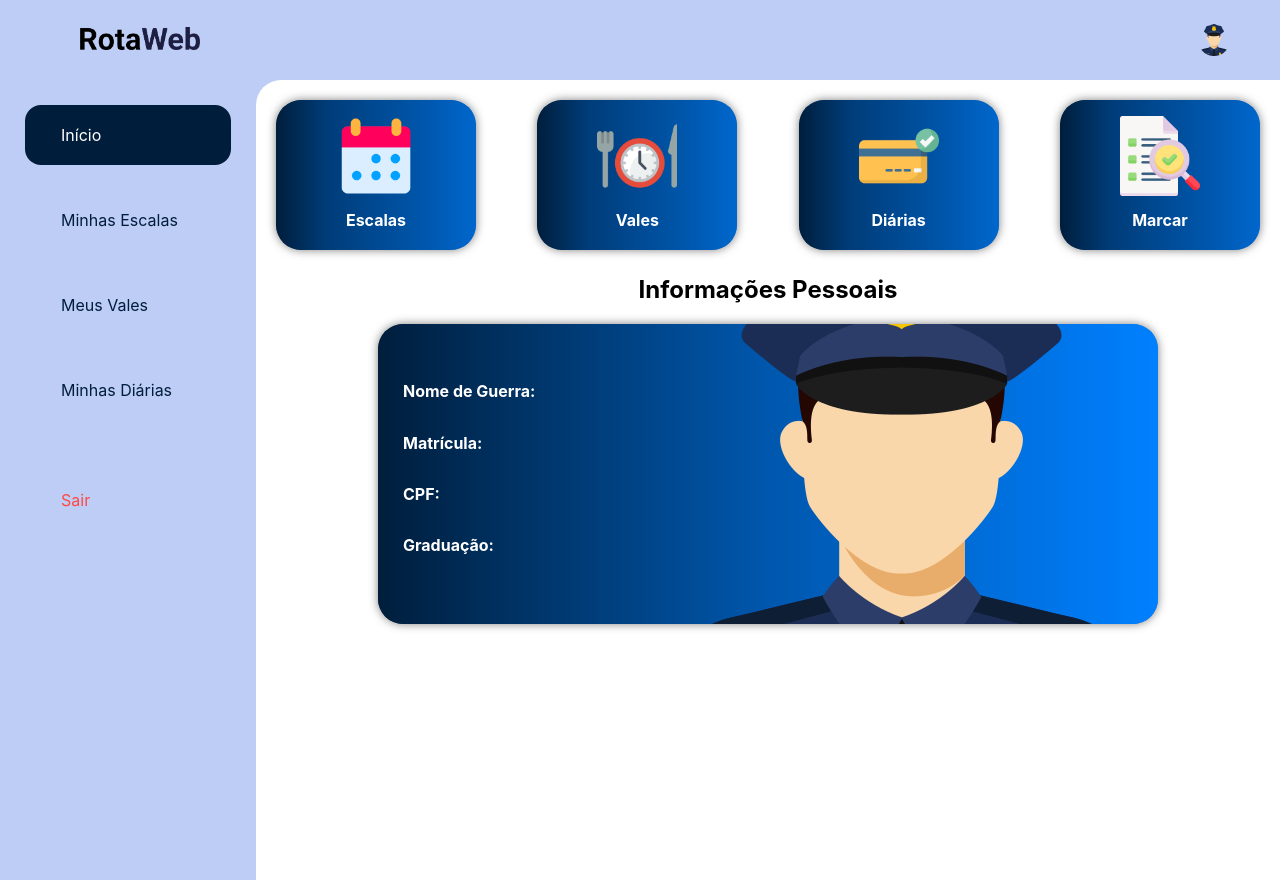
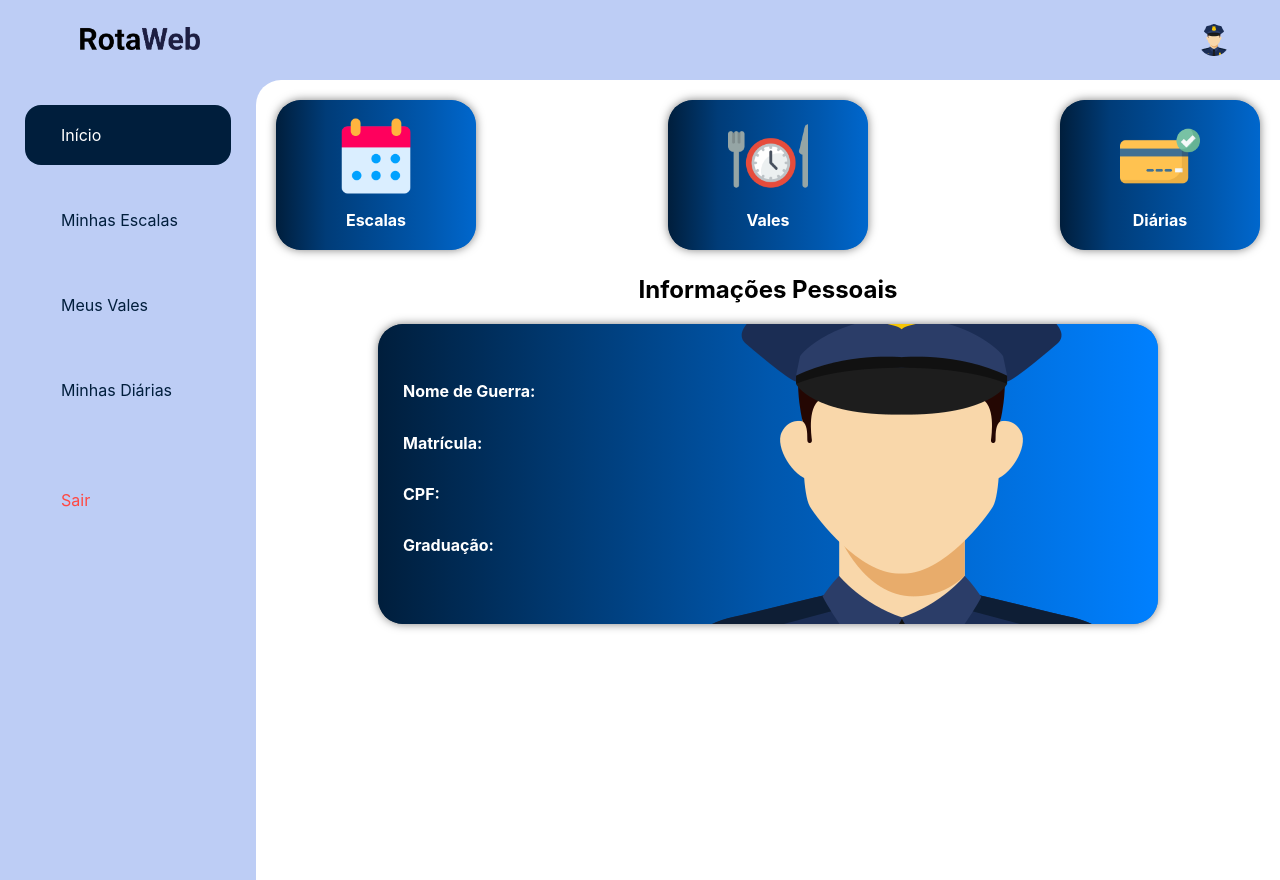
Before and after one commit to balbboa/rota, a Next.js app: page /dashboard in a window 1280 px wide. Built offline with nearby package versions, Linux system fonts and the light colour scheme; no server answers; sample sign-in values are in the browser's storage; some icons are missing.

Commit message:
Feat: take off card marcacao

```diff
--- a/components/Card/index.tsx
+++ b/components/Card/index.tsx
@@ -7,7 +7,6 @@ import * as React from 'react';
 import Calendar from '../../public/calendar.png';
 import Credit from '../../public/credit-card.png';
 import Meal from '../../public/meal.png';
-import Search from '../../public/search.png';
 import { Container, CustomCard, TextCard } from './Card.styles';
 
 
@@ -65,7 +64,7 @@ export default function DashboardCards() {
                 </CustomCard>
             </Link>
 
-            <Link href="/marcacao">
+            {/* <Link href="/marcacao">
                 <CustomCard>
                     <Card sx={{ maxWidth: 345 }}>
                         <CardContent>
@@ -80,7 +79,7 @@ export default function DashboardCards() {
                         </CardContent>
                     </Card>
                 </CustomCard>
-            </Link>
+            </Link> */}
         </Container>
     );
 }
```
